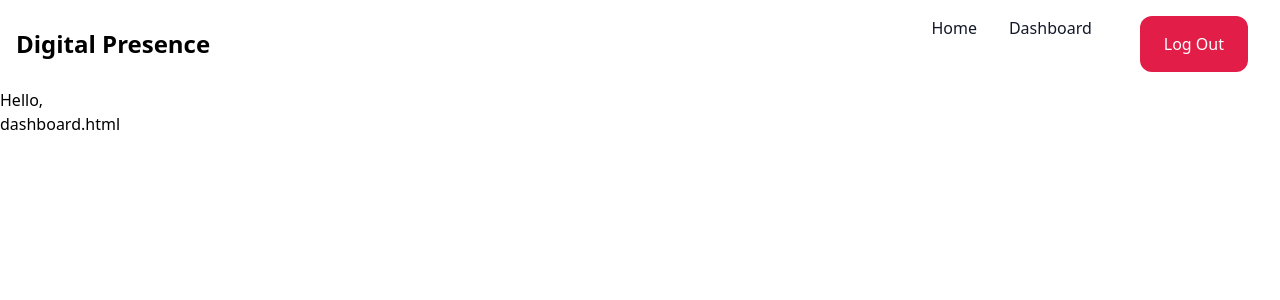
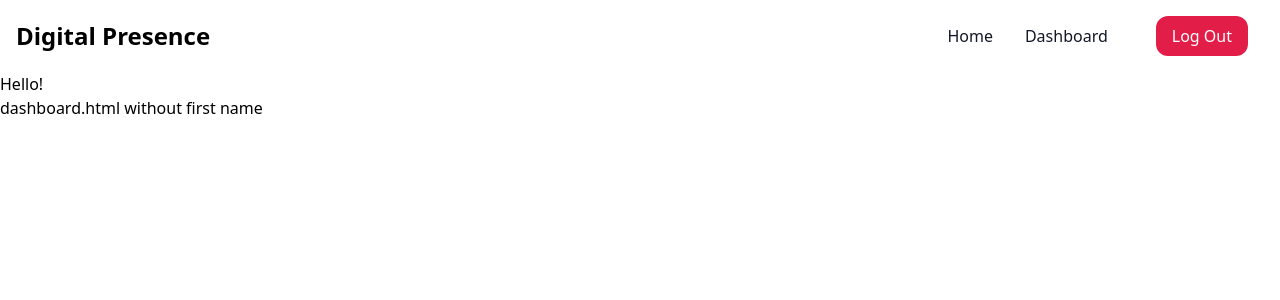
Before and after one commit to rpowelson12/digitalpresence, a Django app: page /dashboard/ in a window 1280 px wide. Shown: the top 300 px of the page. Run offline with Django 5.2, Linux system fonts and the light colour scheme; a user stored in the database is signed in; some libraries are stand-ins or nearby versions.

Commit message:
users set up correctly

```diff
--- a/DigitalPresence/DigitalPresence/settings.py
+++ b/DigitalPresence/DigitalPresence/settings.py
@@ -43,6 +43,7 @@ INSTALLED_APPS = [
     'accounts',
     'core',
     'crispy_forms',
+    'dashboard',
     'tailwind',
     'theme',
     'django_browser_reload',
--- a/DigitalPresence/DigitalPresence/urls.py
+++ b/DigitalPresence/DigitalPresence/urls.py
@@ -9,5 +9,6 @@ urlpatterns = [
     path('admin/', admin.site.urls),
     path('', include('accounts.urls')),
     path('', include('core.urls')),
+    path('', include('dashboard.urls')),
     path("__reload__/", include("django_browser_reload.urls")),
 ]
--- a/DigitalPresence/accounts/urls.py
+++ b/DigitalPresence/accounts/urls.py
@@ -11,5 +11,4 @@ urlpatterns = [
     path("logout/", LogoutView.as_view(), name="logout"),
     path('signup/', views.signup, name='signup'),
     path('pricing/', views.pricing, name='pricing'),
-    path('dashboard/', views.dashboard, name='dashboard'),
 ]
--- a/DigitalPresence/accounts/views.py
+++ b/DigitalPresence/accounts/views.py
@@ -25,12 +25,3 @@ def signup(request):
 
 def pricing(request):
     return render(request, 'accounts/pricing.html')
-
-def dashboard(request):
-    if request.user.is_authenticated:
-        first_name = request.user.first_name
-        context = {'first_name': first_name}
-
-    else:
-        context = {'username': "Guest"}
-    return render(request, 'accounts/dashboard.html', context)
--- a/DigitalPresence/core/templates/core/base.html
+++ b/DigitalPresence/core/templates/core/base.html
@@ -22,19 +22,19 @@
         </svg>
     </button>
     <div class="hidden w-full md:block md:w-auto" id="navbar-default">
-      <ul class="font-medium flex flex-col p-4 md:p-0 mt-4 border border-gray-100 rounded-lg bg-gray-50 md:flex-row md:space-x-8 rtl:space-x-reverse md:mt-0 md:border-0 md:bg-white dark:bg-gray-800 md:dark:bg-gray-900 dark:border-gray-700">
+      <ul class="font-medium flex flex-col items-center p-4 md:p-0 mt-4 border border-gray-100 rounded-lg bg-gray-50 md:flex-row md:space-x-8 rtl:space-x-reverse md:mt-0 md:border-0 md:bg-white dark:bg-gray-800 md:dark:bg-gray-900 dark:border-gray-700">
         <li>
           <a href="{% url 'core:home' %}" class="block py-2 px-3 text-gray-900 rounded-sm hover:bg-gray-100 md:hover:bg-transparent md:border-0 md:hover:text-blue-700 md:p-0 dark:text-white md:dark:hover:text-blue-500 dark:hover:bg-gray-700 dark:hover:text-white md:dark:hover:bg-transparent" aria-current="page">Home</a>
         </li>
         {% if request.user.is_authenticated %}
 
         <li>
-          <a href="{% url 'accounts:dashboard' %}" class="block py-4 px-6 text-gray-900 rounded-sm hover:bg-gray-100 md:hover:bg-transparent md:border-0 md:hover:text-blue-700 md:p-0 dark:text-white md:dark:hover:text-blue-500 dark:hover:bg-gray-700 dark:hover:text-white md:dark:hover:bg-transparent">Dashboard</a>
+          <a href="{% url 'dashboard:dashboard' %}" class="block py-4 px-6 text-gray-900 rounded-sm hover:bg-gray-100 md:hover:bg-transparent md:border-0 md:hover:text-blue-700 md:p-0 dark:text-white md:dark:hover:text-blue-500 dark:hover:bg-gray-700 dark:hover:text-white md:dark:hover:bg-transparent">Dashboard</a>
         </li>
         <li>
           <form class="px-4" action="{% url 'accounts:logout' %}" method="post" style="float:right">
           {% csrf_token %}
-          <button class="py-4 px-6 bg-rose-600 text-white rounded-xl">Log Out</button>
+          <button class="py-2 px-4 bg-rose-600 text-white rounded-xl">Log Out</button>
         </form>
         </li>
 
@@ -45,23 +45,29 @@
           <a href="{% url 'core:about' %}" class="block py-2 px-3 text-gray-900 rounded-sm hover:bg-gray-100 md:hover:bg-transparent md:border-0 md:hover:text-blue-700 md:p-0 dark:text-white md:dark:hover:text-blue-500 dark:hover:bg-gray-700 dark:hover:text-white md:dark:hover:bg-transparent">About</a>
         </li>
         <li>
-          <a href="{% url 'accounts:login' %}" class="block py-2 px-3 text-gray-900 rounded-sm hover:bg-gray-100 md:hover:bg-transparent md:border-0 md:hover:text-blue-700 md:p-0 dark:text-white md:dark:hover:text-blue-500 dark:hover:bg-gray-700 dark:hover:text-white md:dark:hover:bg-transparent">Log In</a>
-        </li>
-        <li>
-          <a href="{% url 'accounts:signup' %}" class="block py-2 px-3 text-gray-900 rounded-sm hover:bg-gray-100 md:hover:bg-transparent md:border-0 md:hover:text-blue-700 md:p-0 dark:text-white md:dark:hover:text-blue-500 dark:hover:bg-gray-700 dark:hover:text-white md:dark:hover:bg-transparent">Sign Up</a>
-        </li>
-        <li>
           <a href="{% url 'accounts:pricing' %}" class="block py-2 px-3 text-gray-900 rounded-sm hover:bg-gray-100 md:hover:bg-transparent md:border-0 md:hover:text-blue-700 md:p-0 dark:text-white md:dark:hover:text-blue-500 dark:hover:bg-gray-700 dark:hover:text-white md:dark:hover:bg-transparent">Pricing</a>
         </li>
         <li>
           <a href="{% url 'core:contact' %}" class="block py-2 px-3 text-gray-900 rounded-sm hover:bg-gray-100 md:hover:bg-transparent md:border-0 md:hover:text-blue-700 md:p-0 dark:text-white md:dark:hover:text-blue-500 dark:hover:bg-gray-700 dark:hover:text-white md:dark:hover:bg-transparent">Contact</a>
         </li>
+        <form action="{% url 'accounts:signup' %}">
+          {% csrf_token %}
+          <li>
+            <button class='text-gray-100 py-2 px-4 bg-blue-500 rounded-xl'>
+              Sign Up
+            </button>
+          </li>
+        </form>
+        <form action="{% url 'accounts:login' %}">
+          {% csrf_token %}
+          <li>
+            <button class='text-gray-100 py-2 px-6 bg-green-500 rounded-xl'>
+              Log In
+            </button>
+          </li>
+        </form>
 
         {% endif %}
-
-
-
-
       </ul>
     </div>
   </div>
--- /dev/null
+++ b/DigitalPresence/dashboard/admin.py
@@ -0,0 +1,3 @@
+from django.contrib import admin
+
+# Register your models here.
--- /dev/null
+++ b/DigitalPresence/dashboard/apps.py
@@ -0,0 +1,6 @@
+from django.apps import AppConfig
+
+
+class DashboardConfig(AppConfig):
+    default_auto_field = 'django.db.models.BigAutoField'
+    name = 'dashboard'
--- /dev/null
+++ b/DigitalPresence/dashboard/models.py
@@ -0,0 +1,3 @@
+from django.db import models
+
+# Create your models here.
--- a/DigitalPresence/accounts/templates/accounts/dashboard.html
+++ b/DigitalPresence/dashboard/templates/dashboard/dashboard.html
@@ -2,7 +2,14 @@
 {% block title %}Dashboard{% endblock title %}
 {% block content %}
 
+{% if first_name != "" %}
+
 <p>Hello, {{ first_name }}</p>
-dashboard.html
+dashboard.html with first name
+
+{% else %}
+<p>Hello!</p>
+dashboard.html without first name
+{% endif %}
 
 {% endblock content %}
--- /dev/null
+++ b/DigitalPresence/dashboard/tests.py
@@ -0,0 +1,3 @@
+from django.test import TestCase
+
+# Create your tests here.
--- /dev/null
+++ b/DigitalPresence/dashboard/urls.py
@@ -0,0 +1,11 @@
+from django.contrib.auth.views import LoginView, LogoutView
+from django.urls import path
+
+from . import views
+
+
+app_name = 'dashboard'
+
+urlpatterns = [
+    path('dashboard/', views.dashboard, name='dashboard'),
+]
--- /dev/null
+++ b/DigitalPresence/dashboard/views.py
@@ -0,0 +1,11 @@
+from django.shortcuts import render
+
+# Create your views here.
+def dashboard(request):
+    if request.user.is_authenticated:
+        first_name = request.user.first_name
+        context = {'first_name': first_name}
+
+    else:
+        context = {'username': "Guest"}
+    return render(request, 'dashboard/dashboard.html', context)
```
Also changed, not shown: DigitalPresence/dashboard/__init__.py (added), DigitalPresence/dashboard/migrations/__init__.py (added), DigitalPresence/db.sqlite3.
